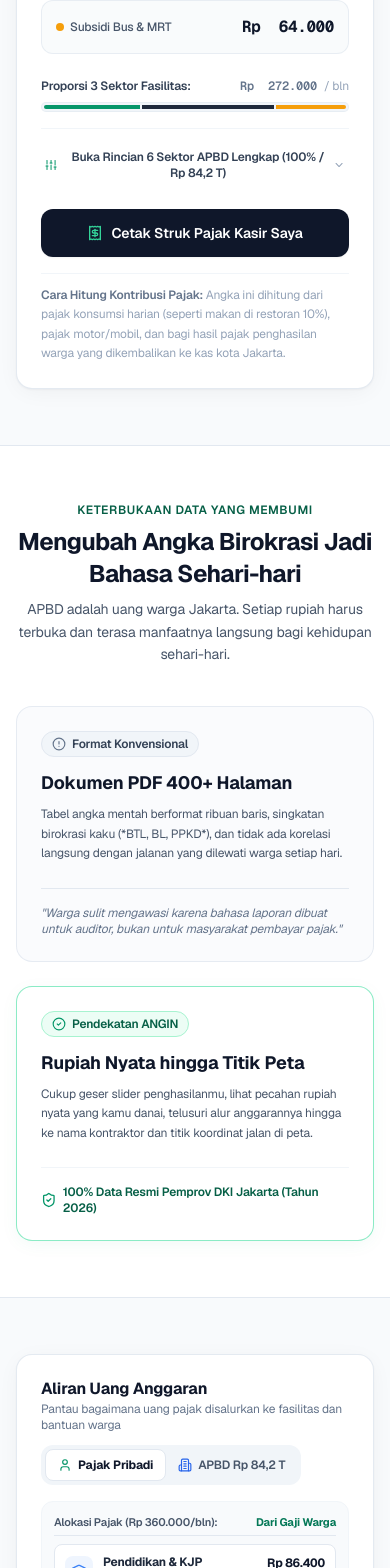
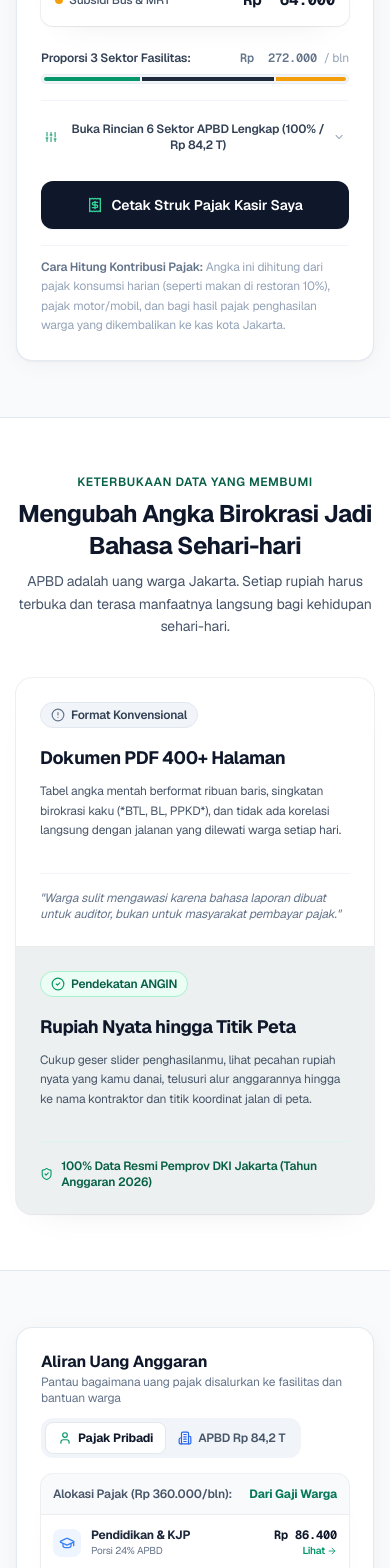
Before and after one commit to abcdefakhry/ANGIN, a React (Vite) app: page / in a window 390 px wide. Shown: the part 1178-2746 px from the top of the page. Built offline with nearby package versions, Linux system fonts and the light colour scheme.

Commit message:
feat(design): terapkan arsitektur hairline grid .cells dan micro-interaction tasteskill.dev

```diff
--- a/src/App.tsx
+++ b/src/App.tsx
@@ -675,11 +675,11 @@ export default function App() {
                 </div>
               </div>
 
-              {/* 3 Metrics Cards */}
-              <div className="grid grid-cols-1 sm:grid-cols-3 gap-3 mt-5">
+              {/* 3 Metrics Cards (Tasteskill Hairline Grid Matrix) */}
+              <div className="cells-grid rounded-xl grid grid-cols-1 sm:grid-cols-3 mt-5">
 
                 {/* Metric 1 */}
-                <div className="bg-slate-50/80 hover:bg-slate-100/60 rounded-xl p-3.5 border border-slate-200/70 transition-all flex sm:flex-col justify-between items-center sm:items-start group">
+                <div className="bg-white hover:bg-slate-50/90 p-3.5 transition-colors flex sm:flex-col justify-between items-center sm:items-start group">
                   <div className="order-2 sm:order-1 font-mono font-bold text-base sm:text-lg text-slate-900 tracking-tight tabular-nums">
                     {formatRupiah(perbaikanJalan)}
                   </div>
@@ -690,7 +690,7 @@ export default function App() {
                 </div>
 
                 {/* Metric 2 */}
-                <div className="bg-slate-50/80 hover:bg-slate-100/60 rounded-xl p-3.5 border border-slate-200/70 transition-all flex sm:flex-col justify-between items-center sm:items-start group">
+                <div className="bg-white hover:bg-slate-50/90 p-3.5 transition-colors flex sm:flex-col justify-between items-center sm:items-start group">
                   <div className="order-2 sm:order-1 font-mono font-bold text-base sm:text-lg text-slate-900 tracking-tight tabular-nums">
                     {formatRupiah(subsidiPuskesmas)}
                   </div>
@@ -701,7 +701,7 @@ export default function App() {
                 </div>
 
                 {/* Metric 3 */}
-                <div className="bg-slate-50/80 hover:bg-slate-100/60 rounded-xl p-3.5 border border-slate-200/70 transition-all flex sm:flex-col justify-between items-center sm:items-start group">
+                <div className="bg-white hover:bg-slate-50/90 p-3.5 transition-colors flex sm:flex-col justify-between items-center sm:items-start group">
                   <div className="order-2 sm:order-1 font-mono font-bold text-base sm:text-lg text-slate-900 tracking-tight tabular-nums">
                     {formatRupiah(subsidiTransportasi)}
                   </div>
@@ -755,8 +755,8 @@ export default function App() {
                 </button>
 
                 {showOtherSectors && (
-                  <div className="mt-2 p-3 bg-slate-50/70 rounded-xl space-y-2 text-xs border border-slate-200/70 animate-in fade-in duration-200">
-                    <div className="text-xs text-slate-500 font-medium pb-2 border-b border-slate-200/60 flex justify-between">
+                  <div className="mt-2.5 cells-grid rounded-xl flex flex-col animate-in fade-in duration-200">
+                    <div className="bg-slate-50/90 text-xs text-slate-500 font-medium p-3 flex justify-between">
                       <span>Porsi 6 Sektor Utama Anggaran DKI:</span>
                       <span className="font-mono font-bold text-slate-800">Total 100% (Rp 84,2 T)</span>
                     </div>
@@ -765,14 +765,14 @@ export default function App() {
                       <div
                         key={sec.id}
                         onClick={() => setSelectedSectorId(selectedSectorId === sec.id ? null : sec.id)}
-                        className={`p-2.5 rounded-lg border transition cursor-pointer ${
+                        className={`p-3 transition-colors cursor-pointer ${
                           selectedSectorId === sec.id
-                            ? 'bg-white border-emerald-300 shadow-xs'
-                            : 'bg-white/80 border-slate-200/60 hover:bg-white'
+                            ? 'bg-emerald-50/40'
+                            : 'bg-white hover:bg-slate-50/80'
                         }`}
                       >
                         <div className="flex justify-between items-center">
-                          <span className="text-slate-800 font-semibold flex items-center gap-2">
+                          <span className="text-slate-800 font-semibold flex items-center gap-2 text-xs">
                             <span className="w-2.5 h-2.5 rounded-full flex-shrink-0" style={{ backgroundColor: sec.color }}></span>
                             <span>{sec.name}</span>
                           </span>
@@ -784,12 +784,12 @@ export default function App() {
 
                         {/* Sub-Programs Detail if Active */}
                         {selectedSectorId === sec.id && (
-                          <div className="mt-2.5 pt-2 border-t border-slate-100 text-xs space-y-1.5 text-slate-600">
+                          <div className="mt-2.5 pt-2.5 border-t border-slate-100 text-xs space-y-1.5 text-slate-600">
                             <p className="italic text-slate-500">{sec.description}</p>
                             {sec.sub_programs.length > 0 ? (
-                              <div className="space-y-1.5 pt-1">
+                              <div className="space-y-1 pt-1">
                                 {sec.sub_programs.map((sub) => (
-                                  <div key={sub.id} className="flex justify-between bg-slate-50 p-2 rounded-md">
+                                  <div key={sub.id} className="flex justify-between bg-slate-50/90 p-2 rounded-lg">
                                     <span className="font-medium text-slate-700">• {sub.name}</span>
                                     <span className="font-mono font-bold text-slate-900 tabular-nums">{formatRupiah(sub.budget)}</span>
                                   </div>
@@ -810,7 +810,7 @@ export default function App() {
               <div className="mt-5">
                 <button
                   onClick={() => setIsReceiptOpen(true)}
-                  className="w-full flex items-center justify-center gap-2 bg-slate-900 hover:bg-slate-800 active:scale-[0.98] hover:-translate-y-0.5 text-white text-sm font-semibold py-3.5 px-4 rounded-xl transition-all shadow-sm hover:shadow-md cursor-pointer min-h-[44px]"
+                  className="btn-tactile w-full flex items-center justify-center gap-2 bg-slate-900 hover:bg-slate-800 text-white text-sm font-semibold py-3.5 px-4 rounded-xl shadow-sm hover:shadow-md cursor-pointer min-h-[44px]"
                 >
                   <Receipt className="w-4 h-4 text-emerald-400" />
                   <span>Cetak Struk Pajak Kasir Saya</span>
@@ -843,41 +843,41 @@ export default function App() {
             </p>
           </div>
 
-          <div className="grid grid-cols-1 md:grid-cols-2 gap-6 sm:gap-8 items-stretch">
+          <div className="cells-grid rounded-2xl grid grid-cols-1 md:grid-cols-2 items-stretch">
             {/* Sisi Kiri: Cara Lama */}
-            <div className="bg-slate-50/70 border border-slate-200/80 rounded-2xl p-6 sm:p-7 flex flex-col justify-between shadow-2xs">
+            <div className="bg-white p-6 sm:p-8 flex flex-col justify-between">
               <div>
-                <div className="inline-flex items-center gap-1.5 bg-slate-100 text-slate-700 text-xs font-semibold px-2.5 py-1 rounded-full border border-slate-200 mb-3">
+                <div className="inline-flex items-center gap-1.5 bg-slate-100 text-slate-700 text-xs font-semibold px-2.5 py-1 rounded-full border border-slate-200 mb-4">
                   <AlertCircle className="w-3.5 h-3.5 text-slate-500" />
                   <span>Format Konvensional</span>
                 </div>
-                <h4 className="text-lg font-bold text-slate-900 mb-2">Dokumen PDF 400+ Halaman</h4>
-                <p className="text-xs text-slate-600 leading-relaxed">
+                <h4 className="text-lg sm:text-xl font-bold text-slate-900 mb-2.5 tracking-tight">Dokumen PDF 400+ Halaman</h4>
+                <p className="text-xs sm:text-sm text-slate-600 leading-relaxed text-pretty">
                   Tabel angka mentah berformat ribuan baris, singkatan birokrasi kaku (*BTL, BL, PPKD*), dan tidak ada korelasi langsung dengan jalanan yang dilewati warga setiap hari.
                 </p>
               </div>
 
-              <div className="mt-6 pt-4 border-t border-slate-200 text-xs text-slate-500 italic">
+              <div className="mt-8 pt-4 border-t border-slate-100 text-xs text-slate-500 italic text-pretty">
                 "Warga sulit mengawasi karena bahasa laporan dibuat untuk auditor, bukan untuk masyarakat pembayar pajak."
               </div>
             </div>
 
             {/* Sisi Kanan: Cara ANGIN */}
-            <div className="bg-white border border-emerald-300/80 rounded-2xl p-6 sm:p-7 flex flex-col justify-between shadow-[0_4px_20px_-4px_rgba(5,150,105,0.08)] relative overflow-hidden">
+            <div className="bg-emerald-50/20 p-6 sm:p-8 flex flex-col justify-between relative overflow-hidden">
               <div>
-                <div className="inline-flex items-center gap-1.5 bg-emerald-50 text-emerald-800 text-xs font-semibold px-2.5 py-1 rounded-full border border-emerald-200 mb-3">
+                <div className="inline-flex items-center gap-1.5 bg-emerald-50 text-emerald-800 text-xs font-semibold px-2.5 py-1 rounded-full border border-emerald-200 mb-4">
                   <CheckCircle2 className="w-3.5 h-3.5 text-emerald-600" />
                   <span>Pendekatan ANGIN</span>
                 </div>
-                <h4 className="text-lg font-bold text-slate-900 mb-2">Rupiah Nyata hingga Titik Peta</h4>
-                <p className="text-xs text-slate-600 leading-relaxed">
+                <h4 className="text-lg sm:text-xl font-bold text-slate-900 mb-2.5 tracking-tight">Rupiah Nyata hingga Titik Peta</h4>
+                <p className="text-xs sm:text-sm text-slate-600 leading-relaxed text-pretty">
                   Cukup geser slider penghasilanmu, lihat pecahan rupiah nyata yang kamu danai, telusuri alur anggarannya hingga ke nama kontraktor dan titik koordinat jalan di peta.
                 </p>
               </div>
 
-              <div className="mt-6 pt-4 border-t border-slate-100 text-xs font-semibold text-emerald-800 flex items-center gap-1.5">
+              <div className="mt-8 pt-4 border-t border-emerald-100/60 text-xs font-semibold text-emerald-800 flex items-center gap-2">
                 <ShieldCheck className="w-4 h-4 text-emerald-600" />
-                <span>100% Data Resmi Pemprov DKI Jakarta (Tahun 2026)</span>
+                <span>100% Data Resmi Pemprov DKI Jakarta (Tahun Anggaran 2026)</span>
               </div>
             </div>
           </div>
--- a/src/components/BudgetFlowMiniPreview.tsx
+++ b/src/components/BudgetFlowMiniPreview.tsx
@@ -220,8 +220,8 @@ export function BudgetFlowMiniPreview({
             </svg>
           </div>
 
-          {/* Column 3: Full-Width Target Sector Cards (Clean HTML, Zero Text Clipping) */}
-          <div className="flex-1 min-w-0 space-y-2 z-10">
+          {/* Column 3: Full-Width Target Sector Cards (Tasteskill Hairline Grid Matrix) */}
+          <div className="flex-1 min-w-0 cells-grid rounded-xl flex flex-col z-10">
             {sectors.map((sec, idx) => {
               const Icon = sec.icon;
               const isHighlighted = hoveredIndex === idx;
@@ -233,12 +233,12 @@ export function BudgetFlowMiniPreview({
                   onMouseEnter={() => setHoveredIndex(idx)}
                   onMouseLeave={() => setHoveredIndex(null)}
                   onClick={onOpenExplorer}
-                  className={`w-full rounded-xl px-3 py-2 flex items-center justify-between gap-2.5 border transition-all duration-150 active:scale-[0.99] cursor-pointer select-none min-h-[46px] ${
+                  className={`w-full px-3.5 py-2.5 flex items-center justify-between gap-2.5 transition-colors cursor-pointer select-none min-h-[46px] ${
                     isHighlighted
-                      ? 'bg-white border-slate-400 shadow-xs'
+                      ? 'bg-slate-50'
                       : isDimmed
-                      ? 'bg-white/60 border-slate-200/50 opacity-60'
-                      : 'bg-white border-slate-200 hover:border-slate-300 hover:shadow-2xs'
+                      ? 'bg-white/70 opacity-60'
+                      : 'bg-white hover:bg-slate-50/80'
                   }`}
                   title={`Klik untuk menelusuri sektor ${sec.name} di Pohon Alur`}
                 >
@@ -260,7 +260,7 @@ export function BudgetFlowMiniPreview({
                   </div>
 
                   <div className="text-right flex-shrink-0 pl-1.5">
-                    <span className="text-xs sm:text-[13px] font-bold text-slate-900 tabular-nums whitespace-nowrap">
+                    <span className="text-xs sm:text-[13px] font-bold text-slate-900 tabular-nums font-mono whitespace-nowrap">
                       {viewMode === 'tax' ? sec.personalVal : sec.macroVal}
                     </span>
                   </div>
@@ -272,8 +272,8 @@ export function BudgetFlowMiniPreview({
         </div>
 
         {/* MOBILE VIEW (< 640px): Vertical Stacked Progressive Flow */}
-        <div className="sm:hidden space-y-2 bg-slate-50 p-3 rounded-xl border border-slate-100">
-          <div className="flex items-center justify-between text-[11px] text-slate-600 font-semibold mb-1 pb-1 border-b border-slate-200">
+        <div className="sm:hidden cells-grid rounded-xl flex flex-col">
+          <div className="flex items-center justify-between text-xs text-slate-600 font-semibold p-3 bg-slate-50">
             <span>
               {viewMode === 'tax' ? `Alokasi Pajak (${formatRupiah(monthlyTax)}/bln):` : 'Porsi APBD Rp 84,2 Triliun:'}
             </span>
@@ -288,7 +288,7 @@ export function BudgetFlowMiniPreview({
               <div
                 key={sec.id}
                 onClick={onOpenExplorer}
-                className="bg-white p-2.5 rounded-lg border border-slate-200 flex items-center justify-between cursor-pointer min-h-[44px]"
+                className="bg-white hover:bg-slate-50/80 p-3 flex items-center justify-between cursor-pointer min-h-[44px] transition-colors"
               >
                 <div className="flex items-center gap-2.5 min-w-0 flex-1">
                   <div
@@ -308,10 +308,10 @@ export function BudgetFlowMiniPreview({
                 </div>
 
                 <div className="text-right flex-shrink-0 pl-2">
-                  <div className="text-xs font-bold text-slate-900 tabular-nums whitespace-nowrap">
+                  <div className="text-xs font-bold text-slate-900 tabular-nums font-mono whitespace-nowrap">
                     {viewMode === 'tax' ? sec.personalVal : sec.macroVal}
                   </div>
-                  <div className="text-[9px] text-emerald-600 font-semibold flex items-center justify-end gap-0.5">
+                  <div className="text-[10px] text-emerald-600 font-semibold flex items-center justify-end gap-0.5">
                     <span>Lihat</span>
                     <ArrowRight className="w-2.5 h-2.5" />
                   </div>
@@ -326,7 +326,7 @@ export function BudgetFlowMiniPreview({
       <div className="mt-4 flex flex-wrap justify-between items-center gap-2 text-xs text-slate-500 pt-3 border-t border-slate-100">
         <button
           onClick={onOpenExplorer}
-          className="font-bold text-emerald-700 hover:text-emerald-800 flex items-center gap-1.5 cursor-pointer py-1.5 px-3 bg-emerald-50 rounded-lg border border-emerald-200 transition-colors"
+          className="btn-tactile font-semibold text-emerald-800 hover:text-emerald-900 flex items-center gap-1.5 cursor-pointer py-2 px-3.5 bg-emerald-50 hover:bg-emerald-100/80 rounded-xl border border-emerald-200 transition-all min-h-[38px]"
         >
           <span>Buka Alur Penuh (Rp 84,2 T)</span>
           <ArrowRight className="w-3.5 h-3.5" />
@@ -334,7 +334,7 @@ export function BudgetFlowMiniPreview({
 
         <button
           onClick={onOpenReceipt}
-          className="font-semibold text-slate-600 hover:text-slate-900 flex items-center gap-1 cursor-pointer py-1.5 px-2.5 transition-colors"
+          className="btn-tactile font-semibold text-slate-600 hover:text-slate-900 flex items-center gap-1.5 cursor-pointer py-2 px-3 rounded-xl hover:bg-slate-50 transition-all min-h-[38px]"
         >
           <Receipt className="w-3.5 h-3.5 text-slate-500" />
           <span>Cetak Rincian Struk</span>
--- a/src/index.css
+++ b/src/index.css
@@ -79,3 +79,35 @@ input[type="range"]::-moz-range-thumb:active {
 .leaflet-container {
   font-family: inherit;
 }
+
+/* Tasteskill design tokens & micro-interactions */
+:root {
+  --ease-taste: cubic-bezier(0.2, 0.8, 0.2, 1);
+  --ease-out-expo: cubic-bezier(0.16, 1, 0.3, 1);
+  --shadow-card: 0 0 0 1px rgba(15, 23, 42, 0.06), 0 1px 2px rgba(15, 23, 42, 0.04), 0 16px 36px -24px rgba(15, 23, 42, 0.10);
+  --shadow-lift: 0 0 0 1px rgba(15, 23, 42, 0.08), 0 1px 2px rgba(15, 23, 42, 0.05), 0 20px 40px -20px rgba(15, 23, 42, 0.16);
+}
+
+/* Hairline Grid Matrix (.cells) */
+.cells-grid {
+  background-color: rgba(15, 23, 42, 0.08);
+  gap: 1px;
+  overflow: hidden;
+  box-shadow: var(--shadow-card);
+}
+
+/* Tactile button micro-interaction */
+.btn-tactile {
+  transition: background-color 0.2s var(--ease-taste),
+              box-shadow 0.2s var(--ease-taste),
+              color 0.2s var(--ease-taste),
+              transform 90ms var(--ease-taste);
+}
+.btn-tactile:active {
+  transform: translateY(1px) scale(0.985);
+}
+
+/* Automatic pretty text wrapping for body text */
+p, .text-pretty {
+  text-wrap: pretty;
+}
```
Also changed, not shown: src/components/CityArchitectSimulator.tsx (+9 -9 lines).
